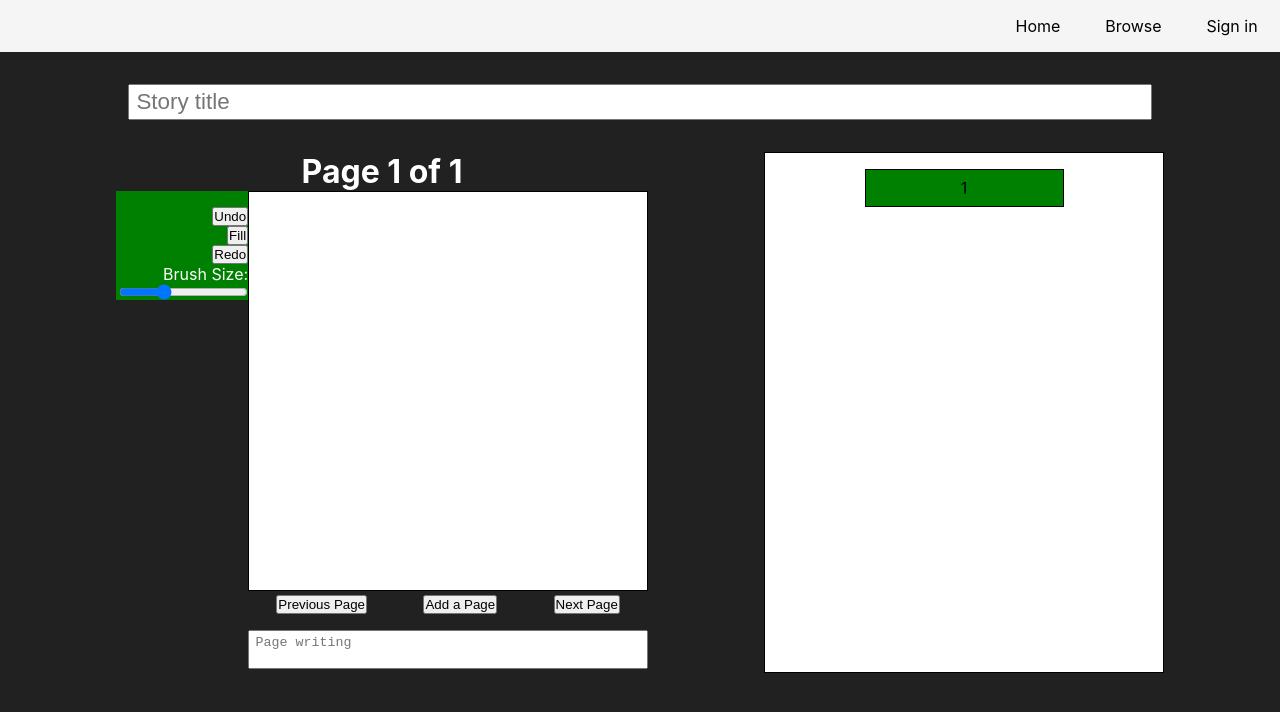
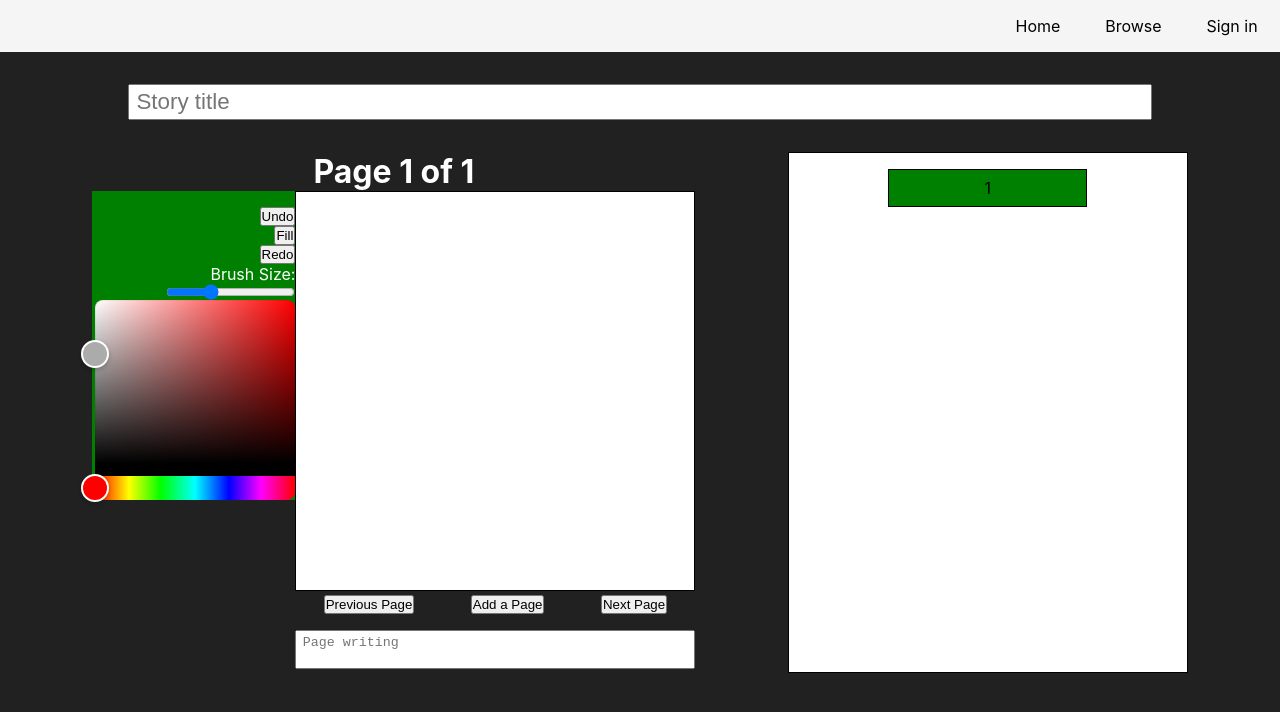
Before and after one commit to Shoozle/React-Story-Creator, a React (Create React App) app: page / in a window 1280 px wide. Shown: the top 712 px of the page. Built offline with nearby package versions, Linux system fonts and the light colour scheme.

Commit message:
Color picker added

```diff
--- a/package.json
+++ b/package.json
@@ -9,6 +9,7 @@
     "@testing-library/user-event": "^12.8.3",
     "immutability-helper": "^3.1.1",
     "react": "^17.0.2",
+    "react-colorful": "^5.4.0",
     "react-dom": "^17.0.2",
     "react-scripts": "4.0.3",
     "web-vitals": "^1.1.2"
--- a/src/components/Canvas/Canvas.js
+++ b/src/components/Canvas/Canvas.js
@@ -14,6 +14,7 @@ const Canvas = (props) => {
     const { pageNum } = props;
     const maxPages = 20;
     const [brushSize, setBrushSize] = useState(20);
+    const [color, setColor] = useState('#ABABAB');
 
     useEffect(() => {
         const canvas = canvasRef.current;
@@ -61,7 +62,7 @@ const Canvas = (props) => {
         let offsetTop = canvas.offsetTop - window.scrollY;
         ctx.lineWidth = brushSize;
         ctx.lineCap = "round";
-        ctx.strokeStyle = 'black';
+        ctx.strokeStyle = color;
         ctx.lineTo(x - offsetLeft, y - offsetTop);
         ctx.stroke();
         ctx.beginPath();
@@ -83,7 +84,7 @@ const Canvas = (props) => {
     const fill = () => {
         const canvas = canvasRef.current;
         const ctx = canvas.getContext('2d');
-        ctx.fillStyle = 'black';
+        ctx.fillStyle = color;
         ctx.fillRect(0,0,400,400);
         storyContext.dispatchStory({ type: 'ADD_PAINTING', payload: { pageNum, edit: canvas.toDataURL() } })
     }
@@ -98,7 +99,6 @@ const Canvas = (props) => {
     const nextPage = () => {
         if (pageNum < pages.length - 1) {
             props.onPageChange((prevPageNum) => prevPageNum + 1)
-
         }
     }
 
@@ -128,7 +128,10 @@ const Canvas = (props) => {
                         onFill={fill}
                         onBrushSizeChange={changeBrushSize}
                         brushSize={brushSize}
+                        colorPicker={brushSize}
                         placement="side"
+                        color={color}
+                        setColor={setColor}
                     />
                 </div>
                 <div className={classes.storyArea}>
--- a/src/components/Canvas/Toolbox/Toolbox.js
+++ b/src/components/Canvas/Toolbox/Toolbox.js
@@ -1,21 +1,23 @@
 import classes from './toolbox.module.css';
 import Button from '../../UI/Button/Button';
+import { HexColorPicker  } from 'react-colorful';
+import { useState } from 'react';
 
 const Toolbox = (props) => {
 
-    const { onUndo, onRedo, onFill, onPrevPage, onNewPage, onNextPage, brushSize, onBrushSizeChange } = props;
+    const { onUndo, onRedo, onFill, onPrevPage, onNewPage, onNextPage, brushSize, onBrushSizeChange, color, setColor } = props;
 
-    let showBrushSizer;
+    let brushControls;
 
     if (onBrushSizeChange) {
-        showBrushSizer = (
+        brushControls = (
             <>
                 <p>Brush Size: </p>
                 <input type="range" value={brushSize} min="1" max="60" onChange={(e) => onBrushSizeChange(e)}></input>
+                <HexColorPicker color={color} onChange={setColor} />
         </>
         )
     }
-
 
     return (
         <div className={`${classes.Toolbox} ${props.placement === 'side' ? classes.side : classes.bottom}`}>
@@ -25,7 +27,7 @@ const Toolbox = (props) => {
             { onPrevPage && <Button onClick={onPrevPage} text="Previous Page" />}
             { onNewPage && <Button onClick={onNewPage} text="Add a Page" />}
             { onNextPage && <Button onClick={onNextPage} text="Next Page" />}
-            {showBrushSizer}
+            {brushControls}
         </div>
     )
 }
--- a/src/components/Canvas/Toolbox/toolbox.module.css
+++ b/src/components/Canvas/Toolbox/toolbox.module.css
@@ -3,6 +3,10 @@
     flex-direction: column;
     justify-content: flex-start;
     align-items: flex-end;
+}
+
+.react-colorful {
+    margin: 1rem;
 }
 
 .bottom {
```
Also changed, not shown: 1 other file (tests, documents, lock files or other folders).
